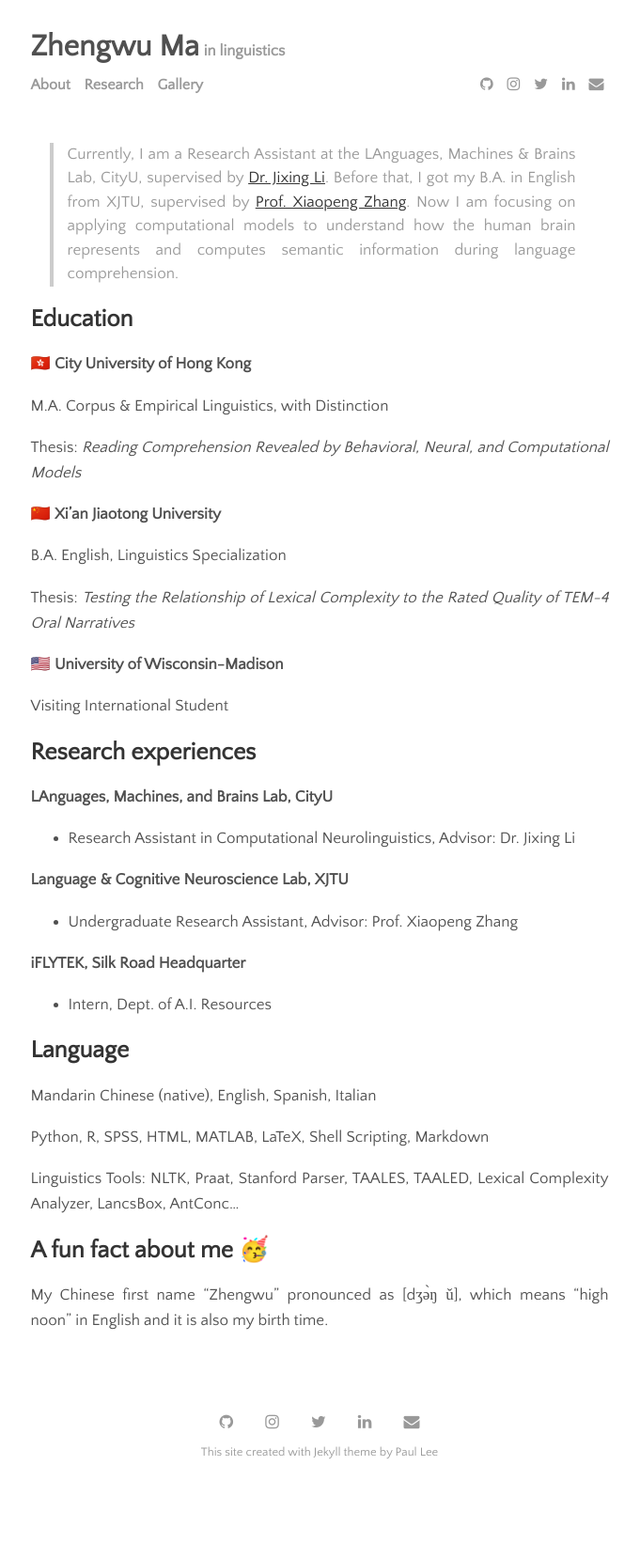
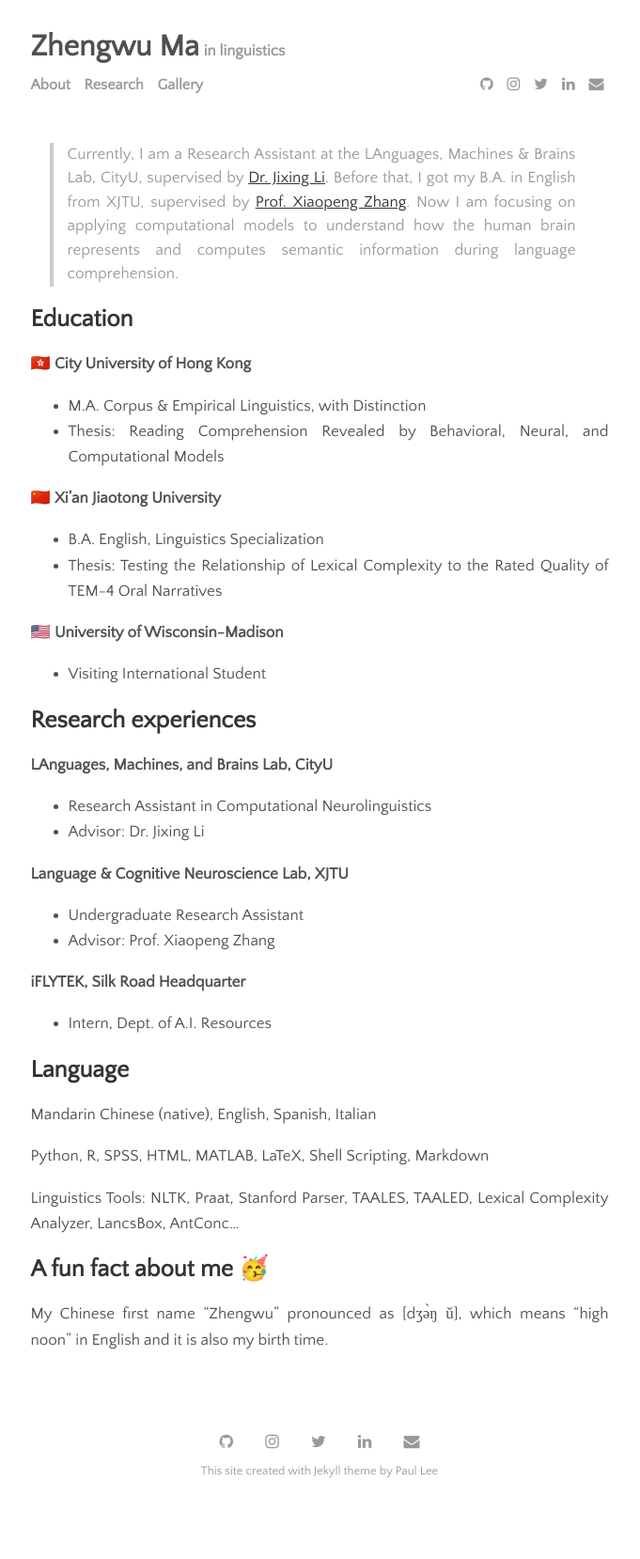
Before and after one commit to zhengwuma/zhengwuma.github.io, a Jekyll site: the page built from menu/about.md, in a window 1280 px wide. Shown: the whole page at 94% size, without its empty margins (300-981 px from the left). Built offline with Jekyll 4.4.1, drawn with Linux system fonts in a browser that asks for light colours; part of the change alters nothing that is shown.

```diff
--- a/menu/about.md
+++ b/menu/about.md
@@ -8,27 +8,24 @@ permalink: /about
 
 ## Education
 🇭🇰 __City University of Hong Kong__
-
-M.A. Corpus & Empirical Linguistics, with Distinction
-
-Thesis: *Reading Comprehension Revealed by Behavioral, Neural, and Computational Models*
+- M.A. Corpus & Empirical Linguistics, with Distinction
+- Thesis: Reading Comprehension Revealed by Behavioral, Neural, and Computational Models
 
 🇨🇳 __Xi'an Jiaotong University__
-
-B.A. English, Linguistics Specialization
-
-Thesis: *Testing the Relationship of Lexical Complexity to the Rated Quality of TEM-4 Oral Narratives*
+- B.A. English, Linguistics Specialization
+- Thesis: Testing the Relationship of Lexical Complexity to the Rated Quality of TEM-4 Oral Narratives
 
 🇺🇸 __University of Wisconsin-Madison__
-
-Visiting International Student
+- Visiting International Student
 
 ## Research experiences
 __LAnguages, Machines, and Brains Lab, CityU__
-- Research Assistant in Computational Neurolinguistics, Advisor: Dr. Jixing Li
+- Research Assistant in Computational Neurolinguistics
+- Advisor: Dr. Jixing Li
 
 __Language & Cognitive Neuroscience Lab, XJTU__
-- Undergraduate Research Assistant, Advisor: Prof. Xiaopeng Zhang
+- Undergraduate Research Assistant
+- Advisor: Prof. Xiaopeng Zhang
 
 __iFLYTEK, Silk Road Headquarter__
 - Intern, Dept. of A.I. Resources
```
